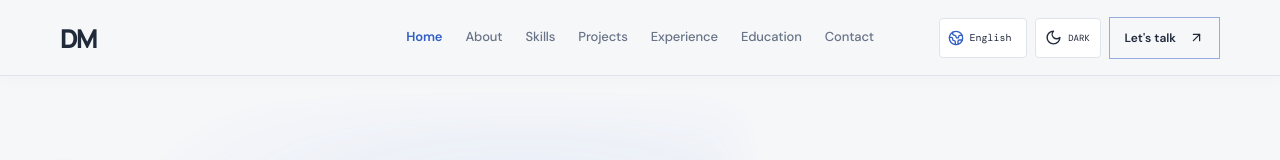
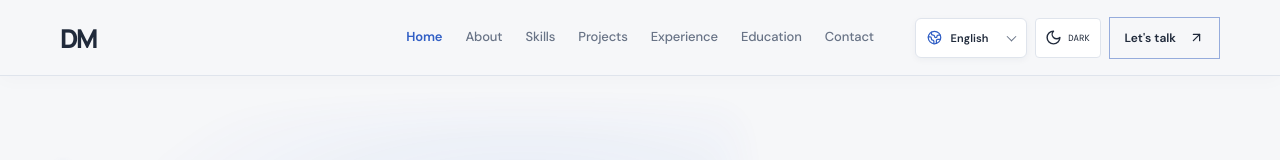
Before and after one commit to codewithdevanshh/portfolio-v2, a React (Vite) app: page /en in a window 1280 px wide. Shown: the top 160 px of the page. Built offline with nearby package versions, Linux system fonts and the light colour scheme.

Commit message:
Polish language selector control styling

```diff
--- a/src/styles.css
+++ b/src/styles.css
@@ -1008,3 +1008,84 @@ main,section,article,aside,footer,header{min-width:0}
 @media(prefers-reduced-motion:reduce){
   *,*::before,*::after{scroll-behavior:auto!important;transition-duration:.01ms!important;animation-duration:.01ms!important;animation-iteration-count:1!important}
 }
+
+
+/* Refined language picker — balanced width, readable label and native menu */
+.header-actions .language-switch{
+  position:relative;
+  display:inline-flex!important;
+  flex:0 0 auto!important;
+  align-items:center!important;
+  justify-content:flex-start!important;
+  gap:9px!important;
+  width:112px!important;
+  min-width:112px!important;
+  height:40px!important;
+  min-height:40px!important;
+  padding:0 11px!important;
+  border:1px solid var(--line)!important;
+  border-radius:6px!important;
+  background:var(--surface)!important;
+  color:var(--text)!important;
+  box-shadow:0 2px 7px rgba(30,45,75,.045);
+  transition:border-color .18s ease,box-shadow .18s ease,background .18s ease;
+}
+.header-actions .language-switch:hover,
+.header-actions .language-switch:focus-within{
+  border-color:color-mix(in srgb,var(--accent) 58%,var(--line))!important;
+  box-shadow:0 0 0 3px color-mix(in srgb,var(--accent) 10%,transparent);
+}
+.header-actions .language-switch>svg{
+  width:15px!important;height:15px!important;flex:0 0 15px!important;
+  color:var(--accent)!important;
+}
+.header-actions .language-switch select{
+  display:block!important;
+  flex:1 1 auto!important;
+  width:100%!important;
+  min-width:0!important;
+  max-width:none!important;
+  height:100%!important;
+  padding:0 13px 0 0!important;
+  appearance:none!important;
+  -webkit-appearance:none!important;
+  border:0!important;
+  outline:0!important;
+  background:transparent!important;
+  color:var(--text)!important;
+  font-family:inherit!important;
+  font-size:11px!important;
+  font-weight:600!important;
+  letter-spacing:.005em;
+  cursor:pointer;
+}
+.header-actions .language-switch:after{
+  content:"";
+  position:absolute;
+  right:11px;top:50%;
+  width:6px;height:6px;
+  border-right:1.5px solid var(--muted);
+  border-bottom:1.5px solid var(--muted);
+  transform:translateY(-70%) rotate(45deg);
+  pointer-events:none;
+}
+.header-actions .language-switch option{background:var(--surface);color:var(--text)}
+.header-actions .language-switch .language-code{display:none!important}
+@media(max-width:600px){
+  .header-actions .language-switch{
+    width:104px!important;min-width:104px!important;
+    height:38px!important;min-height:38px!important;
+    padding-inline:9px!important;gap:7px!important;
+  }
+  .header-actions .language-switch select{font-size:10px!important}
+}
+@media(max-width:380px){
+  .header-actions .language-switch{
+    width:94px!important;min-width:94px!important;
+    height:36px!important;min-height:36px!important;
+    padding-inline:7px!important;gap:6px!important;
+  }
+  .header-actions .language-switch>svg{width:13px!important;height:13px!important;flex-basis:13px!important}
+  .header-actions .language-switch select{font-size:9px!important}
+}
+:root[data-theme="dark"] .header-actions .language-switch{box-shadow:0 2px 8px rgba(0,0,0,.16)}
```
